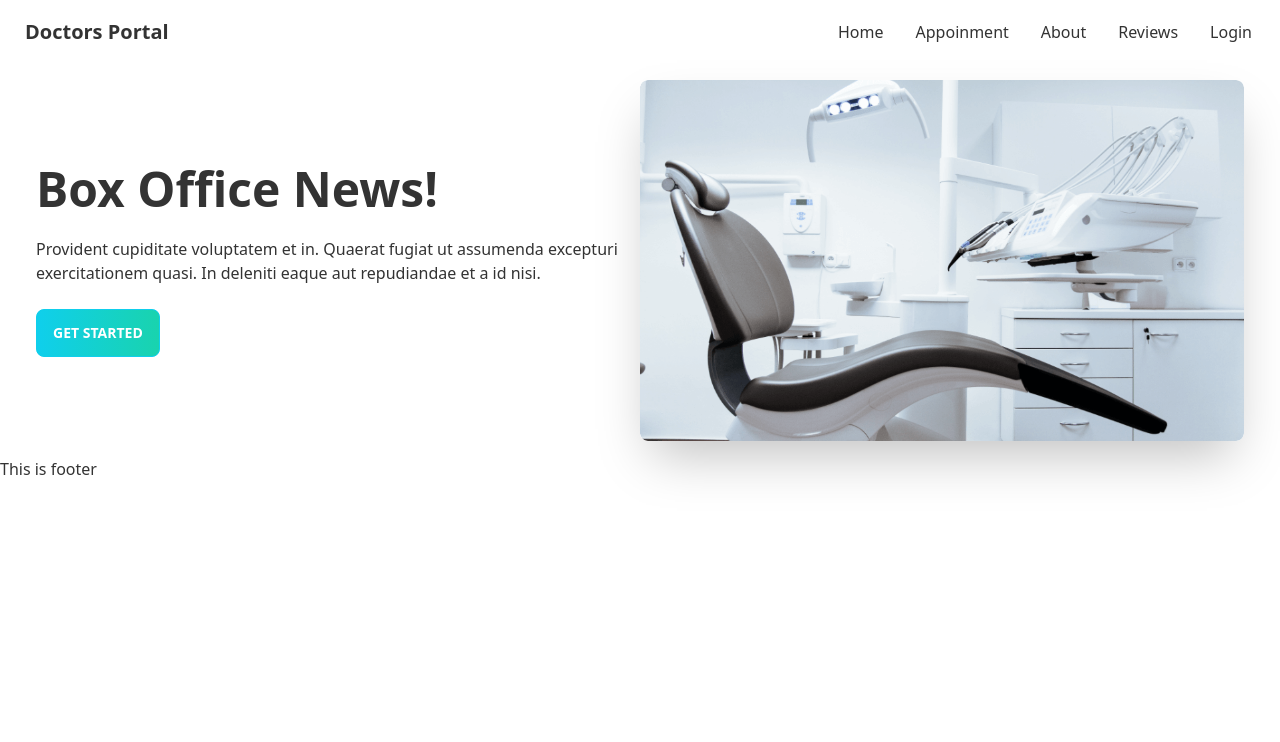
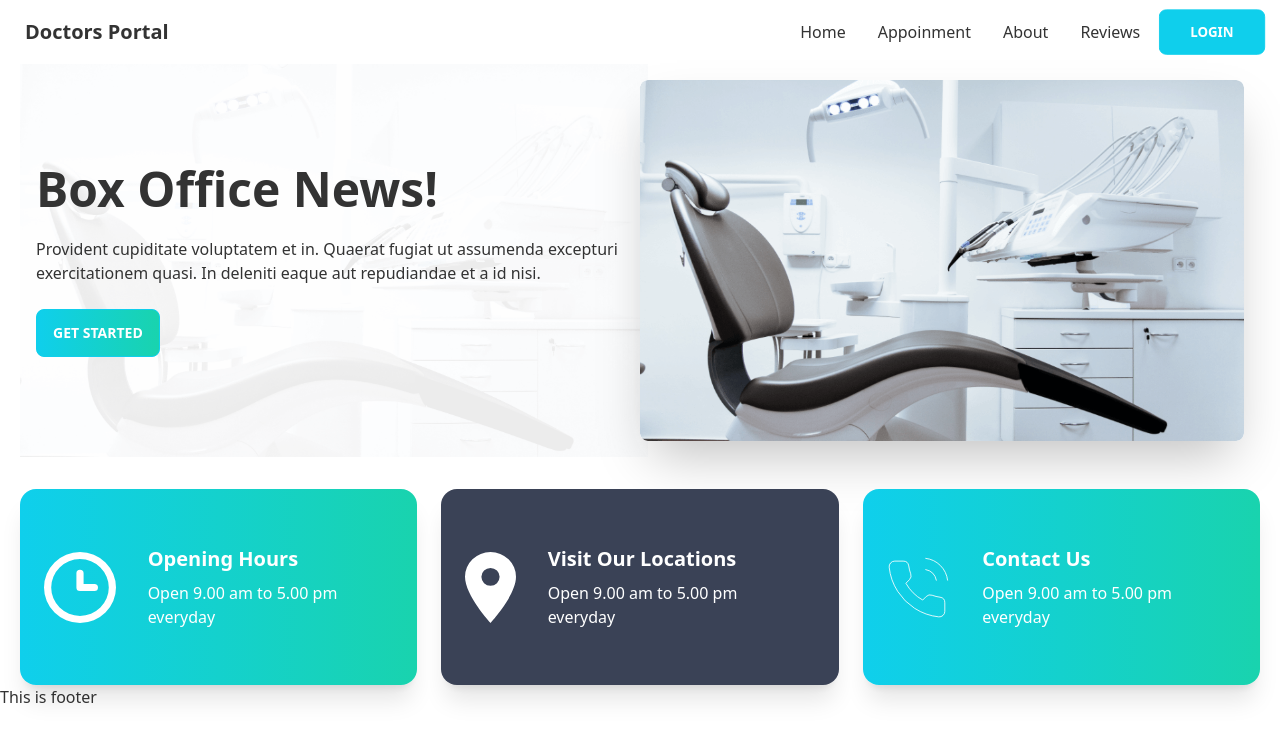
Before and after one commit to KawsarCoder/Doctors-Portal, a React (Vite) app: page / in a window 1280 px wide. Shown: the top 742 px of the page. Built offline with nearby package versions, Linux system fonts and the light colour scheme.

Commit message:
contact card info added

```diff
--- a/src/Components/Shared/Navbar/Navbar.jsx
+++ b/src/Components/Shared/Navbar/Navbar.jsx
@@ -17,7 +17,7 @@ const Navbar = () => {
       <li>
         <Link to="/reviews">Reviews</Link>
       </li>
-      <li>
+      <li className="btn btn-primary rounded-lg text-white">
         <Link to="/login">Login</Link>
       </li>
     </>
--- /dev/null
+++ b/src/Pages/Home/Banner/Banner.css
@@ -0,0 +1,6 @@
+#mainBanner {
+  background-image: url(../../../assets/images/bg.png);
+  background-repeat: no-repeat;
+  background-size: contain;
+  background-attachment: unset;
+}
--- a/src/Pages/Home/Banner/Banner.jsx
+++ b/src/Pages/Home/Banner/Banner.jsx
@@ -1,10 +1,13 @@
 import React from "react";
 import chair from "../../../assets/images/chair.png";
-
+import "./Banner.css";
 const Banner = () => {
   return (
     <div className="hero">
-      <div className="hero-content flex-col lg:flex-row-reverse">
+      <div
+        className="hero-content flex-col lg:flex-row-reverse"
+        id="mainBanner"
+      >
         <img
           src={chair}
           className="rounded-lg w-1/2 shadow-2xl"
--- a/src/Pages/Home/Home.jsx
+++ b/src/Pages/Home/Home.jsx
@@ -1,10 +1,12 @@
 import React from "react";
 import Banner from "./Banner/Banner";
+import InfoCards from "./InfoCards/InfoCards";
 
 const Home = () => {
   return (
     <div className="mx-5">
-      <Banner />
+          <Banner />
+          <InfoCards/>
     </div>
   );
 };
--- /dev/null
+++ b/src/Pages/Home/InfoCards/InfoCard.jsx
@@ -0,0 +1,18 @@
+import React from "react";
+
+const InfoCard = ({ card }) => {
+  const { name, description, icon, bgClass } = card;
+  return (
+    <div className={`card text-white p-6 card-side shadow-xl ${bgClass}`}>
+      <figure>
+        <img src={icon} alt="Movie" />
+      </figure>
+      <div className="card-body">
+        <h2 className="card-title">{name}</h2>
+        <p>{description}</p>
+      </div>
+    </div>
+  );
+};
+
+export default InfoCard;
--- /dev/null
+++ b/src/Pages/Home/InfoCards/InfoCards.jsx
@@ -0,0 +1,39 @@
+import React from "react";
+import clock from "../../../assets/icons/clock.svg";
+import marker from "../../../assets/icons/marker.svg";
+import phone from "../../../assets/icons/phone.svg";
+import InfoCard from "./InfoCard";
+const InfoCards = () => {
+  const cardData = [
+    {
+      id: 1,
+      name: "Opening Hours",
+      description: "Open 9.00 am to 5.00 pm everyday",
+      icon: clock,
+      bgClass: "bg-gradient-to-r from-primary to-secondary",
+    },
+    {
+      id: 2,
+      name: "Visit Our Locations",
+      description: "Open 9.00 am to 5.00 pm everyday",
+      icon: marker,
+      bgClass: "bg-accent",
+    },
+    {
+      id: 3,
+      name: "Contact Us",
+      description: "Open 9.00 am to 5.00 pm everyday",
+      icon: phone,
+      bgClass: "bg-gradient-to-r from-primary to-secondary",
+    },
+  ];
+  return (
+    <div className="grid mt-8 lg:grid-cols-3 md:grid-cols-2 grid-cols-1 gap-6">
+      {cardData.map((card) => (
+        <InfoCard key={card.id} card={card} />
+      ))}
+    </div>
+  );
+};
+
+export default InfoCards;
```
